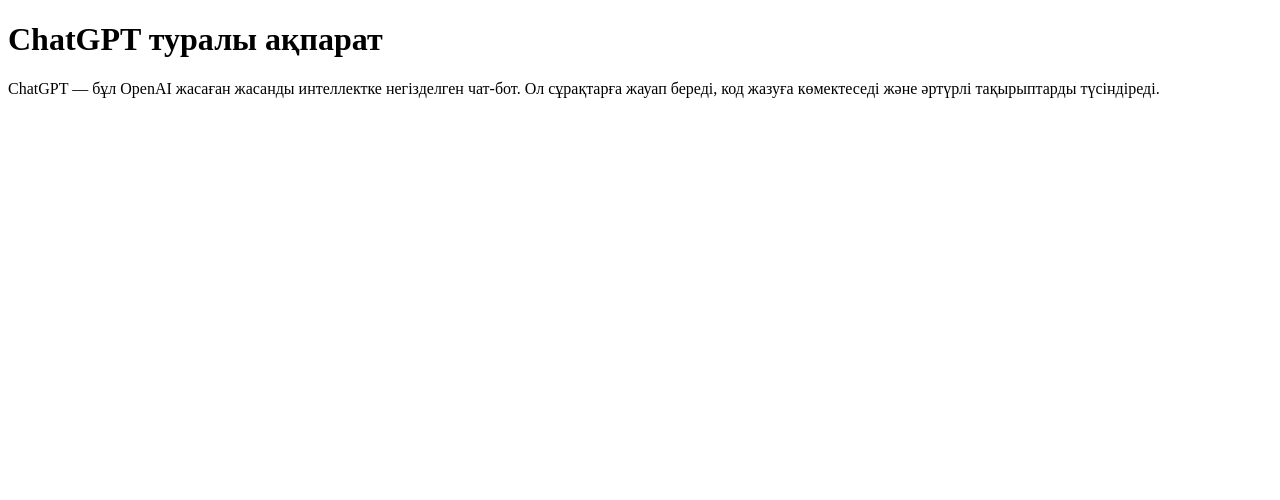
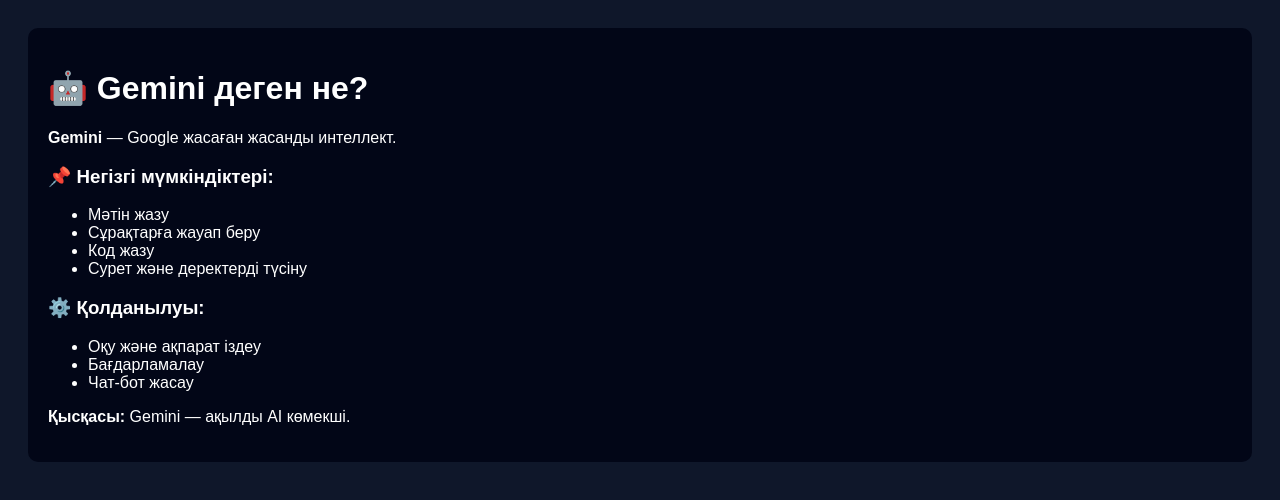
Before and after one commit to alihan-016/se1tkalyev, a plain HTML site: page index.html in a window 1280 px wide. Drawn offline with Linux system fonts and the light colour scheme.

Commit message:
Add files via upload

```diff
--- a/index.html
+++ b/index.html
@@ -2,13 +2,45 @@
 <html lang="kk">
 <head>
     <meta charset="UTF-8">
-    <title>ChatGPT туралы</title>
+    <title>Gemini туралы</title>
+    <style>
+        body {
+            font-family: Arial;
+            background: #0f172a;
+            color: white;
+            padding: 20px;
+        }
+        .box {
+            background: #020617;
+            padding: 20px;
+            border-radius: 10px;
+        }
+    </style>
 </head>
 <body>
-    <h1>ChatGPT туралы ақпарат</h1>
-    <p>
-        ChatGPT — бұл OpenAI жасаған жасанды интеллектке негізделген чат-бот.
-        Ол сұрақтарға жауап береді, код жазуға көмектеседі және әртүрлі тақырыптарды түсіндіреді.
-    </p>
+
+<div class="box">
+    <h1>🤖 Gemini деген не?</h1>
+
+    <p><b>Gemini</b> — Google жасаған жасанды интеллект.</p>
+
+    <h3>📌 Негізгі мүмкіндіктері:</h3>
+    <ul>
+        <li>Мәтін жазу</li>
+        <li>Сұрақтарға жауап беру</li>
+        <li>Код жазу</li>
+        <li>Сурет және деректерді түсіну</li>
+    </ul>
+
+    <h3>⚙️ Қолданылуы:</h3>
+    <ul>
+        <li>Оқу және ақпарат іздеу</li>
+        <li>Бағдарламалау</li>
+        <li>Чат-бот жасау</li>
+    </ul>
+
+    <p><b>Қысқасы:</b> Gemini — ақылды AI көмекші.</p>
+</div>
+
 </body>
 </html>
```
